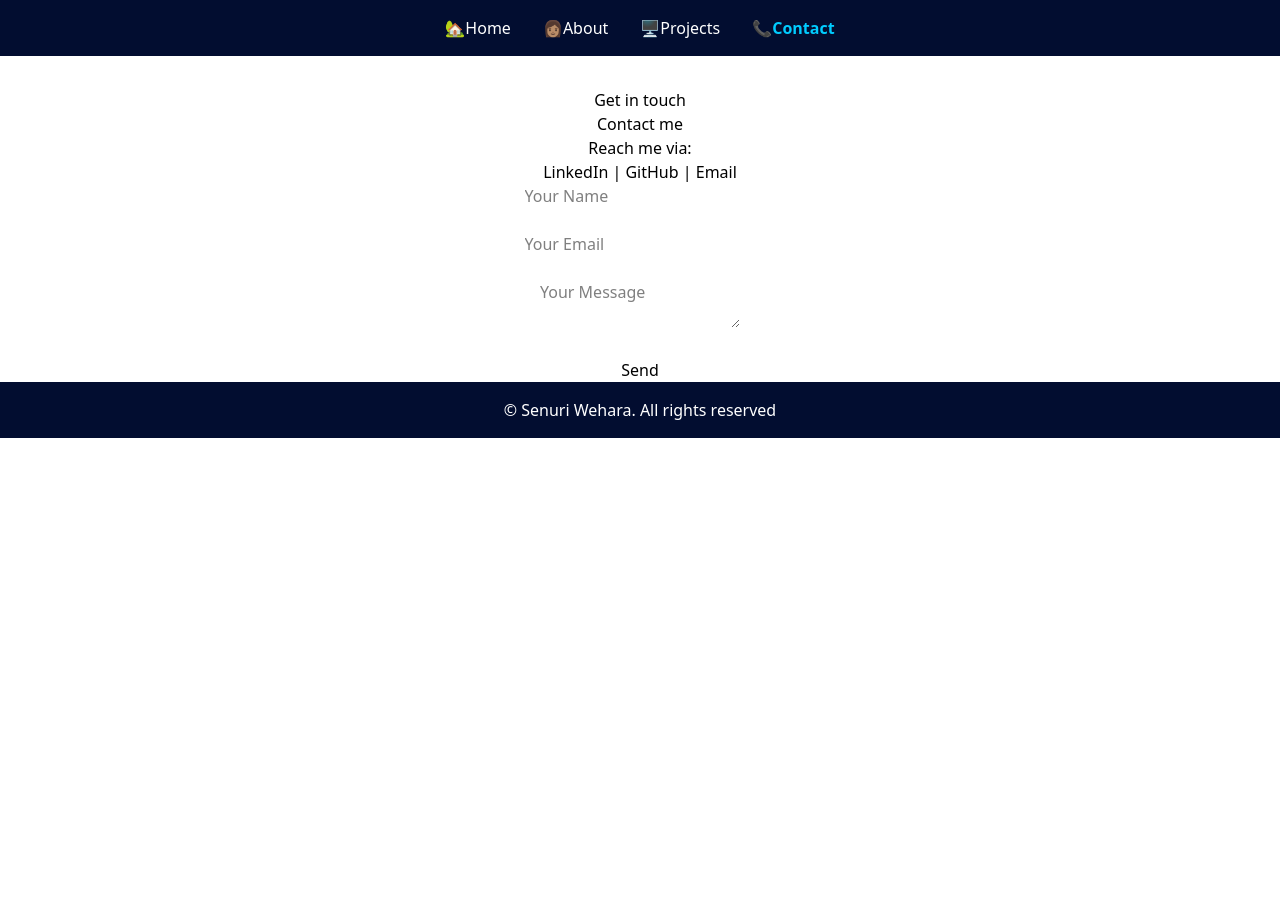
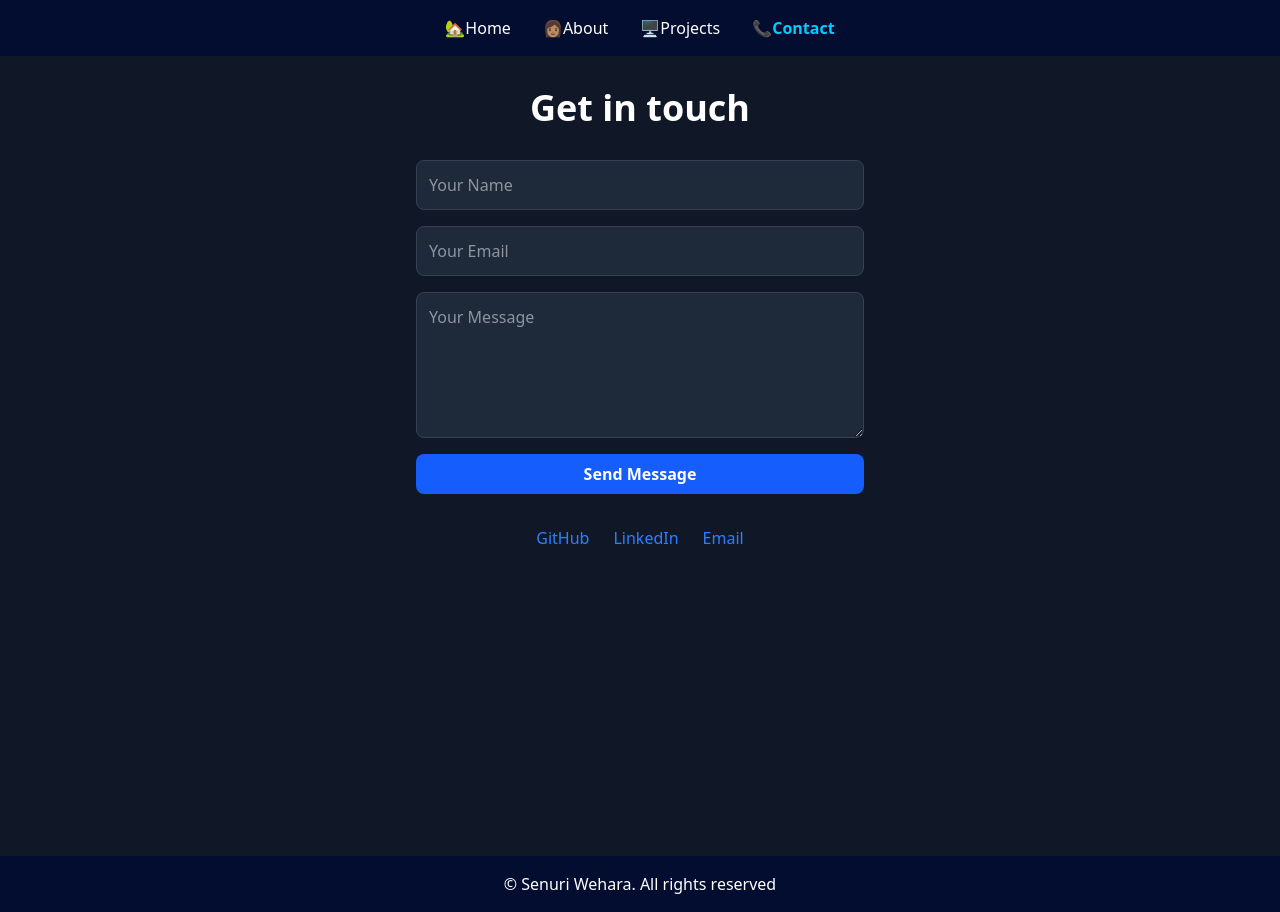
Before and after one commit to ICT-Courses/ict2233-ca-02-SWehara, a React (Vite) app: page /contact in a window 1280 px wide. Before the commit the page ends 800 px from the top, so only its background shows below. Built offline with nearby package versions, Linux system fonts and the light colour scheme.

Commit message:
Update Contact and Projects pages with new styles

```diff
--- a/src/pages/Contact.jsx
+++ b/src/pages/Contact.jsx
@@ -1,22 +1,58 @@
+import "../styles/main.scss";
+
 export default function Contact() {
   return (
-    <div style={{ textAlign: "center", marginTop: "2rem" }}>
-      <h1>Get in touch</h1>
-      <h2>Contact me</h2>
+    <div className="flex flex-col items-center min-h-screen bg-gray-900 p-8 text-white">
+      <h1 className="text-4xl font-bold mb-8">Get in touch</h1>
 
-      <p>Reach me via:</p>
-      <p>
-        <a href="https://www.linkedin.com/in/senuri-wehara-a339461a4?lipi=urn%3Ali%3Apage%3Ad_flagship3_profile_view_base_contact_details%3BxMbhlnYxS4WaHZ7okQo%2BKQ%3D%3D" target="_blank">LinkedIn</a> |{" "}
-        <a href="https://github.com/SWehara" target="_blank">GitHub</a> |{" "}
-        <a href="mailto:senuriwehara03@gmail.com">Email</a>
-      </p>
+      {/* Contact form */}
+      <form className="flex flex-col w-full max-w-md gap-4 mb-8">
+        <input
+          type="text"
+          placeholder="Your Name"
+          className="p-3 rounded-lg bg-gray-800 text-white border border-gray-700"
+        />
+        <input
+          type="email"
+          placeholder="Your Email"
+          className="p-3 rounded-lg bg-gray-800 text-white border border-gray-700"
+        />
+        <textarea
+          placeholder="Your Message"
+          className="p-3 rounded-lg bg-gray-800 text-white border border-gray-700"
+          rows={5}
+        ></textarea>
+        <button
+          type="submit"
+          className="bg-blue-600 hover:bg-blue-700 text-white font-semibold px-6 py-2 rounded-lg transition"
+        >
+          Send Message
+        </button>
+      </form>
 
-      <form action="mailto:senuriwehara03@gmial.com" method="post" encType="text/plain">
-        <input type="text" name="Name" placeholder="Your Name" required /><br /><br />
-        <input type="email" name="Email" placeholder="Your Email" required /><br /><br />
-        <textarea name="Message" placeholder="Your Message" required></textarea><br /><br />
-        <button type="submit">Send</button>
-      </form>
+      {/* Social links */}
+      <div className="flex gap-6">
+        <a
+          href="https://github.com/SWehara"
+          target="_blank"
+          className="text-blue-500 hover:underline"
+        >
+          GitHub
+        </a>
+        <a
+          href="https://www.linkedin.com/in/senuri-wehara-a339461a4?lipi=urn%3Ali%3Apage%3Ad_flagship3_profile_view_base_contact_details%3BMqJbaLznT6SzZoG6dNBfHw%3D%3D"
+          target="_blank"
+          className="text-blue-500 hover:underline"
+        >
+          LinkedIn
+        </a>
+        <a
+          href="mailto:senuriwehara03@gmail.com"
+          className="text-blue-500 hover:underline"
+        >
+          Email
+        </a>
+      </div>
     </div>
   );
 }
--- a/src/pages/Home.jsx
+++ b/src/pages/Home.jsx
@@ -19,7 +19,7 @@ export default function Home() {
 
           {/* Call-to-action button */}
           <Link
-            to="/contacts"
+            to="/contact"
             className="inline-block bg-blue-600 hover:bg-blue-700 text-white font-semibold px-6 py-2 rounded-lg transition"
           >
             Say Hello 📞
--- a/src/pages/Projects.jsx
+++ b/src/pages/Projects.jsx
@@ -1,8 +1,47 @@
+import "../styles/main.scss";
+
 export default function Projects() {
+  // Example project data
+  const projects = [
+    {
+      title: "Project One",
+      description: "A short description of Project One.",
+      link: "https://github.com/yourusername/project-one",
+    },
+    {
+      title: "Project Two",
+      description: "A short description of Project Two.",
+      link: "https://github.com/yourusername/project-two",
+    },
+    {
+      title: "Project Three",
+      description: "A short description of Project Three.",
+      link: "https://github.com/yourusername/project-three",
+    },
+  ];
+
   return (
-    <div>
-      <h1>Most Recent Works</h1>
-      <p>Here are some of my projects. Each project has a screenshot, description, and a GitHub or live demo link.</p>
+    <div className="flex flex-col items-center min-h-screen bg-gray-900 p-8">
+      <h1 className="text-4xl font-bold text-white mb-8">My Projects</h1>
+
+      <div className="grid gap-6 md:grid-cols-2 lg:grid-cols-3 w-full max-w-6xl">
+        {projects.map((proj, index) => (
+          <div
+            key={index}
+            className="bg-gray-800/80 text-white p-6 rounded-xl shadow-lg text-center"
+          >
+            <h2 className="text-2xl font-semibold mb-2">{proj.title}</h2>
+            <p className="mb-4">{proj.description}</p>
+            <a
+              href={proj.link}
+              target="_blank"
+              className="text-blue-500 hover:underline"
+            >
+              View Project
+            </a>
+          </div>
+        ))}
+      </div>
     </div>
   );
 }
```
